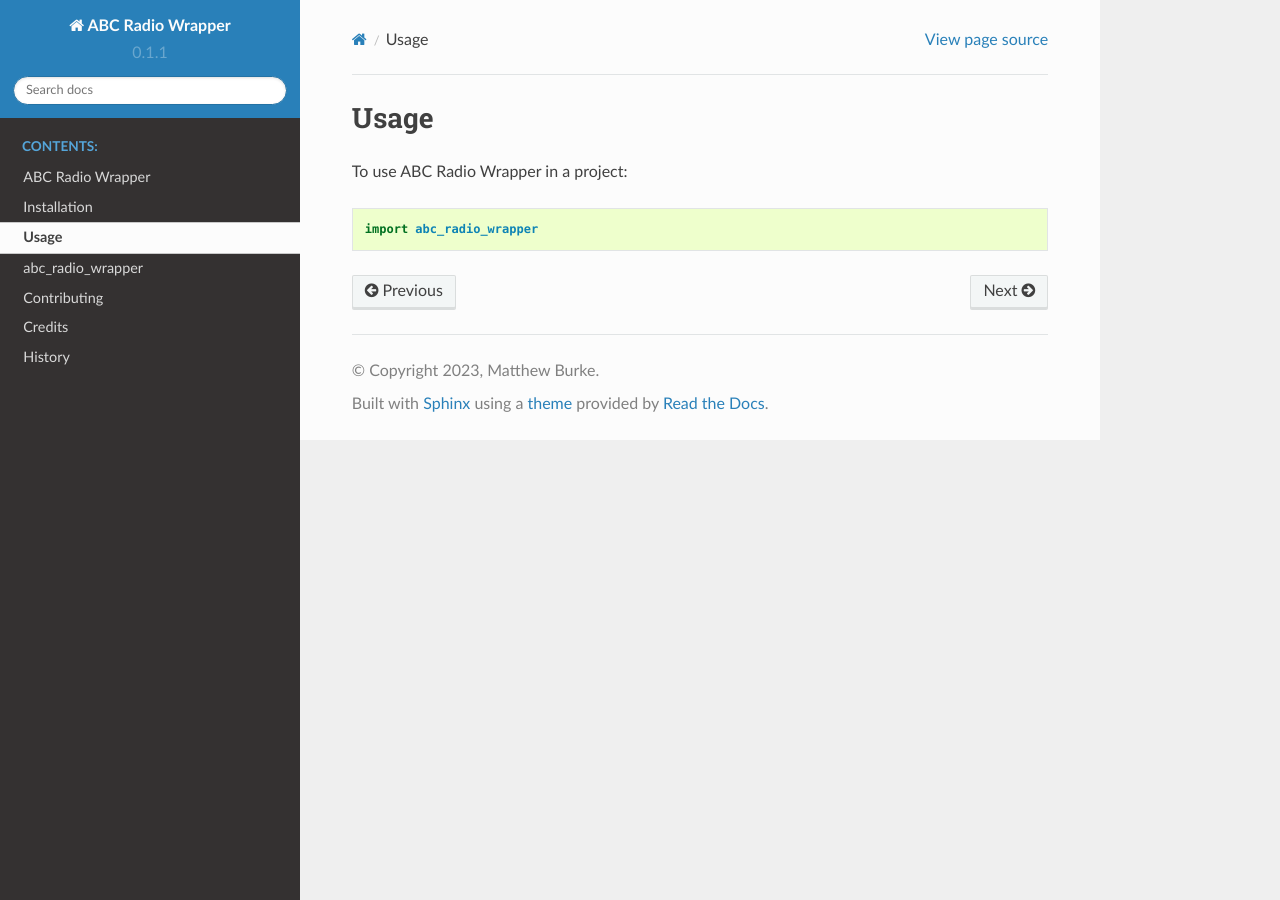
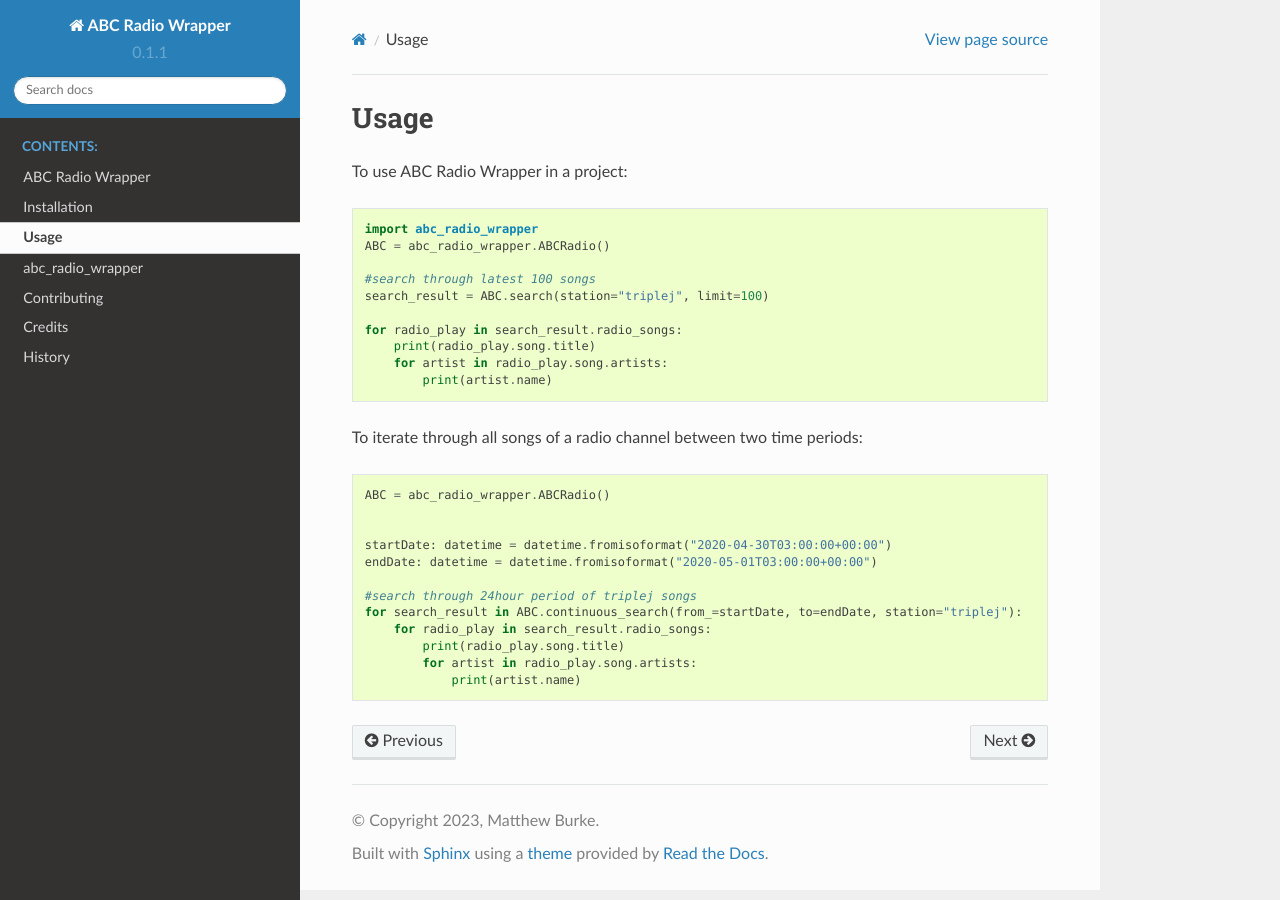
Before and after one commit to MatthewBurke1995/ABC-Radio-Wrapper, a Sphinx documentation site: the page built from docs/usage.rst, in a window 1280 px wide. Built offline with Sphinx 7.4.7 and the Read the Docs theme 2.0.0, drawn with Linux system fonts in a browser that asks for light colours.

Commit message:
add documentation

```diff
--- a/README.rst
+++ b/README.rst
@@ -44,6 +44,12 @@ Features
 --------
 
 
+TODO:
+----
+
+- Pull out dataclasses into seperate class files
+- Pull out unittests into seperate files
+- Add async queries (could be difficult since the underlying web API is undocumented and we don't know what the rate limit is)
 
 
 Credits
--- a/docs/usage.rst
+++ b/docs/usage.rst
@@ -5,3 +5,27 @@ Usage
 To use ABC Radio Wrapper in a project::
 
     import abc_radio_wrapper
+    ABC = abc_radio_wrapper.ABCRadio()
+
+    #search through latest 100 songs
+    search_result = ABC.search(station="triplej", limit=100)
+
+    for radio_play in search_result.radio_songs:
+        print(radio_play.song.title)
+        for artist in radio_play.song.artists:
+            print(artist.name)
+
+To iterate through all songs of a radio channel between two time periods::
+
+    ABC = abc_radio_wrapper.ABCRadio()
+
+
+    startDate: datetime = datetime.fromisoformat("2020-04-30T03:00:00+00:00")
+    endDate: datetime = datetime.fromisoformat("2020-05-01T03:00:00+00:00")
+
+    #search through 24hour period of triplej songs
+    for search_result in ABC.continuous_search(from_=startDate, to=endDate, station="triplej"):
+        for radio_play in search_result.radio_songs:
+            print(radio_play.song.title)
+            for artist in radio_play.song.artists:
+                print(artist.name)
```
